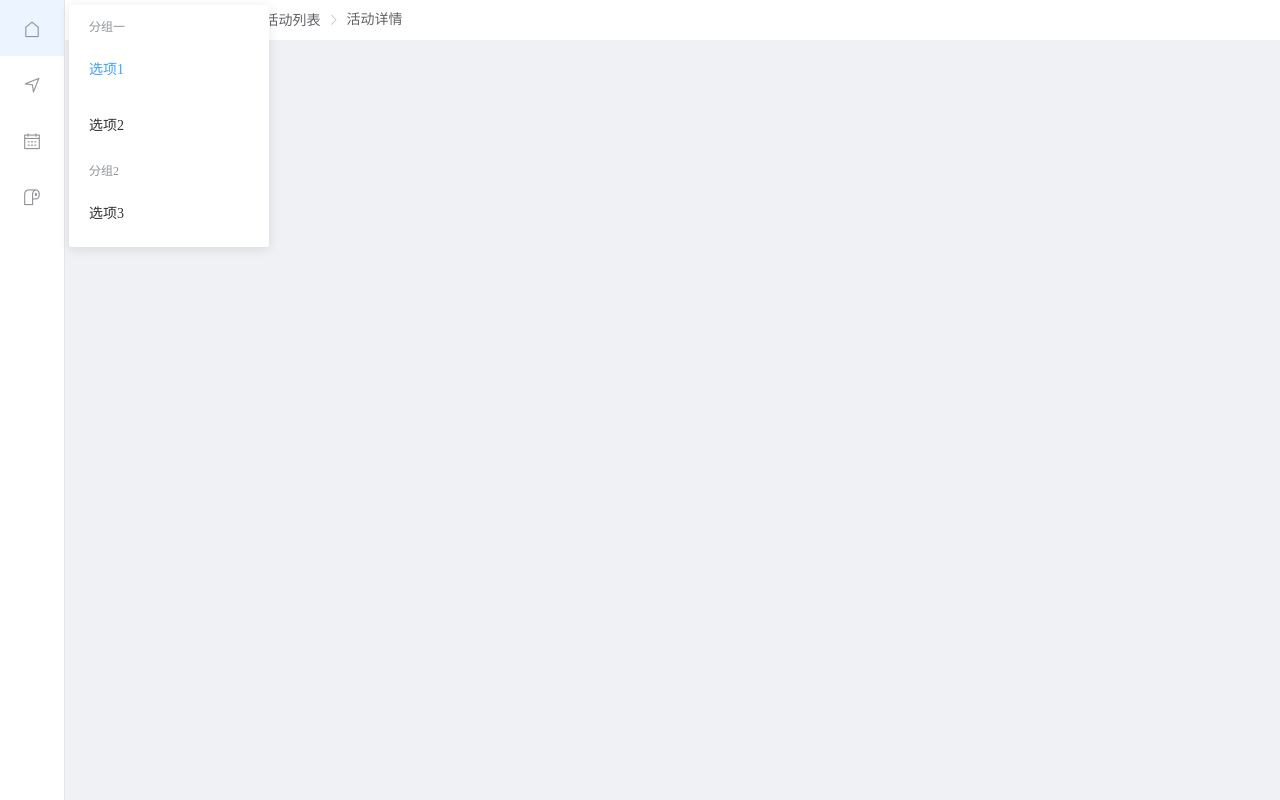
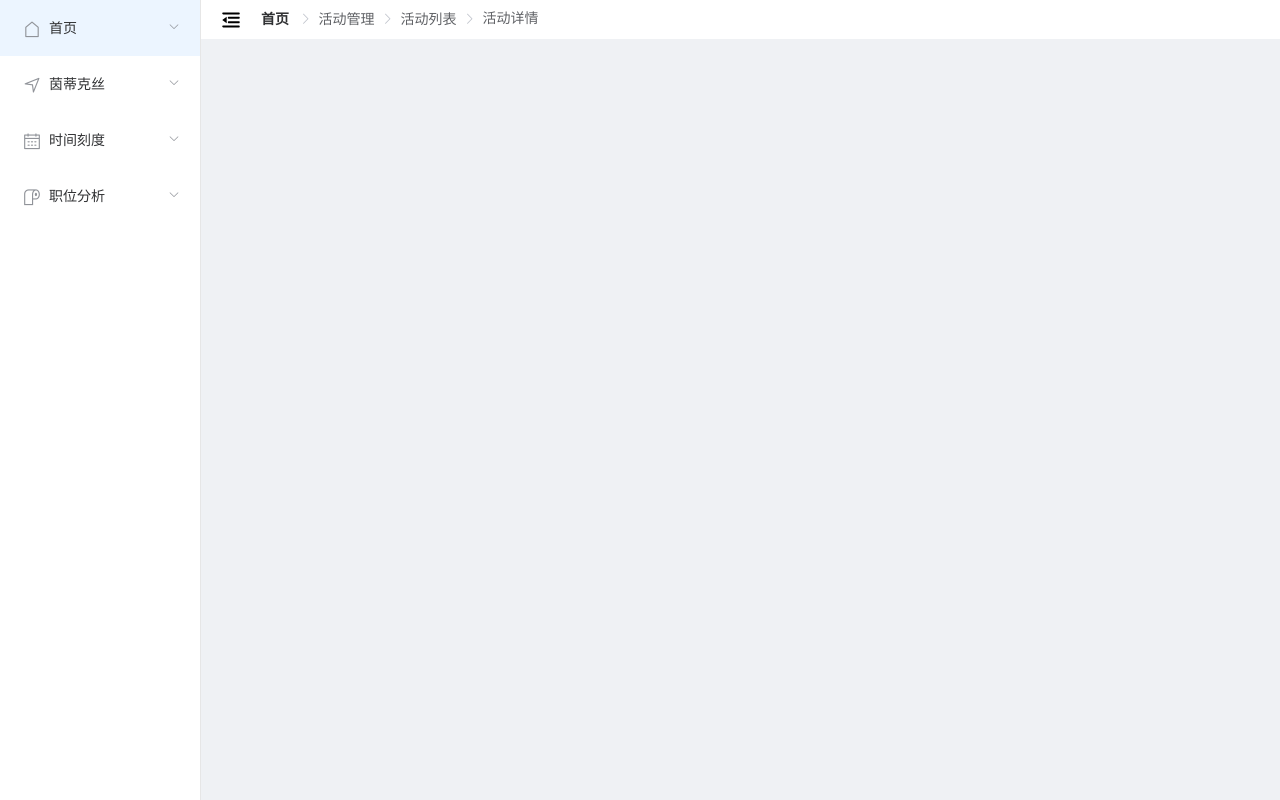
Before and after one commit to mirai027/position-analysis, a Vue app: page /dist/province in a window 1280 px wide. Built offline with nearby package versions, Linux system fonts and the light colour scheme.

Commit message:
:children_crossing: 添加了一个看起来不太智能及优雅的 侧栏和内容描点 联动

```diff
--- a/src/App.vue
+++ b/src/App.vue
@@ -3,7 +3,9 @@
     <sidebar class="el-menu-vertical-demo" />
     <div class="container">
       <Navbar class="nav" />
-      <router-view class="view" />
+      <div class="view">
+        <router-view />
+      </div>
     </div>
   </div>
 </template>
@@ -47,19 +49,8 @@ export default {
     flex-direction: column;
     position: relative;
     .nav {
-      height: 40px;
-      display: flex;
-      align-items: center;
-      border-bottom: solid 1px #e6e6e6;
-      .close-nav {
-        width: 20px;
-        cursor: pointer;
-        margin: 0 20px;
-        transition: all 0.5s;
-      }
-      .breadcrumb {
-        font-size: 14px;
-      }
+      height: 39px;
+      border-bottom: solid 1px #eff1f4;
     }
     .view {
       position: absolute;
@@ -68,6 +59,7 @@ export default {
       bottom: 0;
       left: 0;
       background: #eff1f4;
+      overflow: hidden;
     }
   }
 }
--- a/src/router/index.js
+++ b/src/router/index.js
@@ -30,7 +30,7 @@ const routes = [
 const router = new VueRouter({
   routes,
   mode: 'history',
-  base: '/dist/',
+  base: '/',
   scrollBehavior(to, from, savedPosition) {
     // 如果你的連結是帶 # 這種
     // to.hash 就會有值(值就是連結)
@@ -41,7 +41,7 @@ const router = new VueRouter({
         // 這個是透過 to.hash 的值來找到對應的元素
         // 照你的 html 來看是不用多加處理這樣就可以了
         // 例如你按下 #3 的連結，就會變成 querySelector('#3')，自然會找到 id = 3 的元素
-        selector: to.hash
+        // selector: to.hash
       }
     }
   }
--- a/src/store/modules/app.js
+++ b/src/store/modules/app.js
@@ -1,19 +1,46 @@
 const app = {
   state: {
-    toggleSidebar: true
+    toggleSidebar: false,
+    pagePoint: [],
+    pagePointIdx: {
+      idx: 0,
+      status: true
+    }
   },
   mutations: {
     TOGGLE_SIDEBAR: state => {
       state.toggleSidebar = !state.toggleSidebar
+    },
+    PAGE_POINT: (state, pointList) => {
+      state.pagePoint = [...pointList]
+    },
+    PAGE_POINT_IDX: (state, index) => {
+      /**
+       * 因为存在滚动了页面，但想点击时页面滚动回描点位置。但因为 idx的值相同，所以 watch无法监听得到。所以添加一个 status并每次更改值使得 watch每次都能监听到变化，来执行操作
+       * 每次点击都会更改 status的值，用于其他组件能使用 watch监听到变化（需要加 deep）
+       */
+      state.pagePointIdx.status = !state.pagePointIdx.status
+      state.pagePointIdx.idx = index
+      // let { idx, status } = state.pagePointIdx
+      // idx = index
+      // status = !status
     }
   },
   actions: {
     toggleSideBar({ commit }) {
       commit('TOGGLE_SIDEBAR')
+    },
+    pagePoint({ commit }, pointList) {
+      commit('PAGE_POINT', pointList)
+    },
+    pagePointIdx({ commit }, index) {
+      commit('PAGE_POINT_IDX', index)
     }
   },
   getters: {
-    toggleSidebar: state => state.toggleSidebar
+    toggleSidebar: state => state.toggleSidebar,
+    pagePoint: state => state.pagePoint,
+    pagePointIdx: state => state.pagePointIdx
   }
 }
 export default app
--- a/src/views/components/Navbar/index.vue
+++ b/src/views/components/Navbar/index.vue
@@ -34,8 +34,8 @@ export default {
         this.chartDOM.forEach(ele => {
           ele.resize()
         })
-      }, 200)
-    })
+      }, 1200)
+    }, 10)
   }
 }
 </script>
--- a/src/views/components/Sidebar/index.vue
+++ b/src/views/components/Sidebar/index.vue
@@ -1,6 +1,6 @@
 <template>
   <el-menu
-    default-active="1-1"
+    default-active="1-0"
     class="el-menu-vertical-demo"
     :collapse="toggleSidebar"
   >
@@ -9,14 +9,14 @@
         <i class="el-icon-house"></i>
         <span slot="title">首页</span>
       </template>
-      <el-menu-item-group>
-        <span slot="title">分组一</span>
-        <el-menu-item index="1-1">选项1</el-menu-item>
-        <el-menu-item index="1-2">选项2</el-menu-item>
-      </el-menu-item-group>
-      <el-menu-item-group title="分组2">
-        <el-menu-item index="1-3">选项3</el-menu-item>
-      </el-menu-item-group>
+      <el-menu-item
+        v-for="(item, idx) in pagePoint"
+        :key="idx"
+        :index="`1-${idx}`"
+        class="mirai-menu-item"
+        @click="handlePointIdx(idx)"
+        >{{ item.title }}</el-menu-item
+      >
     </el-submenu>
     <el-submenu index="2">
       <template slot="title">
@@ -61,9 +61,21 @@ export default {
     return {}
   },
   computed: {
-    ...mapGetters(['toggleSidebar'])
+    ...mapGetters(['toggleSidebar', 'pagePoint'])
   },
-  mounted() {}
+  watch: {
+    pagePoint: {
+      handler() {
+        console.log(this.pagePoint)
+      }
+    }
+  },
+  mounted() {},
+  methods: {
+    handlePointIdx(idx) {
+      this.$store.dispatch('pagePointIdx', idx)
+    }
+  }
 }
 </script>
 
--- a/src/views/home/company-size.vue
+++ b/src/views/home/company-size.vue
@@ -1,5 +1,5 @@
 <template>
-  <div class="company-size">
+  <div class="company-size-container">
     <div ref="companySizeChart" class="chart" />
     <p class="title">企业规模统计</p>
   </div>
@@ -123,7 +123,7 @@ export default {
 <style lang="scss" scoped>
 @import '~@/styles/index.scss';
 // $main-text-color: red;
-.company-size {
+.company-size-container {
   width: 100%;
   height: 100%;
   position: relative;
--- a/src/views/home/date-trend.vue
+++ b/src/views/home/date-trend.vue
@@ -1,7 +1,7 @@
 <template>
   <div class="date-trend-container">
+    <p class="title">全国招聘职位趋势图</p>
     <div ref="update" class="chart"></div>
-    <p class="title">全国招聘职位趋势图</p>
   </div>
 </template>
 
@@ -255,7 +255,7 @@ export default {
 }
 </script>
 
-<style lang="scss" scoped>
+<style lang="scss">
 @import '~@/styles/index.scss';
 .date-trend-container {
   width: 100%;
--- a/src/views/home/index.vue
+++ b/src/views/home/index.vue
@@ -1,6 +1,8 @@
 <template>
+  <div class="view-container">
     <div class="main-index">
-    <div class="row row-map">
+      <div class="row row-map magical-point">
+        <div class="mirai-point-title">我系描点一</div>
         <div class="map-left">
           <mapTem />
         </div>
@@ -9,18 +11,19 @@
           <edu-pos class="edu-pos" />
         </div>
       </div>
-    <div class="date-trend">
+      <div class="date-trend magical-point">
+        <div class="mirai-point-title">我系描点二</div>
         <dateTrend />
       </div>
-    <!-- <dateTrend class="date-trend" /> -->
-    <position class="position" />
-    <!-- <div class="edu-pos"></div> -->
-    <!-- <div class="salary-exp"></div> -->
-    <div class="row">
+      <div class="position magical-point">
+        <div class="mirai-point-title">我系描点三</div>
+        <position />
+      </div>
+      <div class="row magical-point">
+        <div class="mirai-point-title">我系描点四</div>
         <companySize class="company-size" />
-      <!-- <div class="benefit"></div> -->
         <benefit class="benefit" />
-      <!-- <benefit v-if="false" /> -->
+      </div>
     </div>
   </div>
 </template>
@@ -34,7 +37,7 @@ import benefit from './benefit'
 import dateTrend from './date-trend'
 import eduPos from './edu-pos'
 import mapRightTop from './map-right-top'
-// import { mapGetters } from 'vuex'
+import { mapGetters } from 'vuex'
 // import debounce from '@/utils/debounce.js'
 export default {
   components: {
@@ -49,40 +52,106 @@ export default {
     mapRightTop
   },
   computed: {
-    // ...mapGetters(['gChartDOM'])
+    ...mapGetters(['pagePoint', 'pagePointIdx'])
+  },
+  watch: {
+    pagePointIdx: {
+      handler() {
+        // console.log(12112)
+        const viewContainer = document.querySelector('.view-container')
+        viewContainer.scrollTop =
+          this.pagePoint[this.pagePointIdx.idx].location - 10
+      },
+      deep: true
+    }
   },
   mounted() {
-    // window.onresize = debounce(() => {
-    //   this.gChartDOM.forEach(ele => {
-    //     ele.resize()
-    //   })
-    // }, 800)
+    /**
+     * 因为滚动条是属于组件内部的，所以不能直接监听 window的 scroll。请监听真正事件滚动的 .view-container
+     * scrollTop获取当前滚动条的位置
+     * 每次滚动循环 Vuex中 pagePoint里每个描点所存的位置 location，判断 scrollTop值是否小于描点的位置值。如果为 true,则代表当前滚动位置属于此描点位置，获取其 index
+     * 为避免污染其他侧栏的 class类，添加 miraiMenuItem为自定义添加的侧栏导航 item类。每次滚动设置侧栏中添加了miraiMenuItem类的 item的类为默认值 'el-menu-item mirai-menu-item'。
+     * 为 miraiMenuItem类中的第[index]个添加 elementui默认选中类 'is-active'
+     */
+    const viewContainer = document.querySelector('.view-container')
+    viewContainer.addEventListener('scroll', () => {
+      const scrollTop = viewContainer.scrollTop
+      const miraiMenuItem = document.querySelectorAll('.mirai-menu-item')
+      for (let index = 0; index < this.pagePoint.length; index++) {
+        miraiMenuItem.forEach(element => {
+          element.className = 'el-menu-item mirai-menu-item'
+        })
+        const { location } = this.pagePoint[index]
+        if (scrollTop <= location) {
+          miraiMenuItem[index].classList.add('is-active')
+          return
         }
+      }
+    })
+
+    /**
+     * 临时性处理滚动联动
+     * .magical-point 为唯一获取描点位置的类
+     * .mirai-point-title 为描点文字，对应侧栏和顶部面包屑的标题
+     * 获取到所有描点的位置和标题后，提交到vuex中，侧栏监听 pagePoint的变化来生成对应的侧栏子项
+     */
+    this.$nextTick(() => {
+      const pointListLoc = []
+      const pointListTitle = []
+      document.querySelectorAll('.magical-point').forEach(el => {
+        pointListLoc.push(el.offsetTop)
+      })
+      document.querySelectorAll('.mirai-point-title').forEach(el => {
+        pointListTitle.push(el.innerText)
+      })
+      const point = []
+      pointListTitle.forEach((el, idx) => {
+        point.push({
+          location: pointListLoc[idx],
+          title: pointListTitle[idx]
+        })
+      })
+      this.$store.dispatch('pagePoint', point)
+    })
+  },
+  activated() {},
+  updated() {
+    console.log(1233123123211111111111111111)
+  },
+  methods: {}
 }
 </script>
 
 <style lang="scss" scoped>
 @import '~@/styles/index.scss';
-.main-index {
+.view-container {
   width: auto;
-  // background: #ff0;
-  padding: 10px;
+  height: 100%;
   overflow: auto;
   overflow-x: hidden;
-  display: flex;
-  flex-direction: column;
-
+  scroll-behavior: smooth;
+  .main-index {
+    height: auto;
+    padding: 10px;
+    .magical-point {
+      position: relative;
+      .mirai-point-title {
+        position: absolute;
+        top: 0;
+        left: 0;
+        display: none;
+      }
+    }
     .date-trend {
+      flex: 1;
       width: auto;
       height: 400px;
       background: #fff;
-    // 有坑，但不知道怎么解决
-    // overflow: hidden;
+      flex-shrink: 0;
     }
     .position {
       width: auto;
       // height: auto;
-    padding: 20px;
       background: #fff;
       margin: 15px 0;
     }
@@ -130,4 +199,5 @@ export default {
       margin-bottom: 15px;
     }
   }
+}
 </style>
--- a/src/views/home/map-right-top.vue
+++ b/src/views/home/map-right-top.vue
@@ -108,7 +108,6 @@ export default {
         if (el.isSelect) {
           count += el.num
         }
-        console.log(el)
       })
       this.pctNum[pctAllIdx].num = count / 100
     }
--- a/src/views/province/index.vue
+++ b/src/views/province/index.vue
@@ -1,6 +1,9 @@
 <template>
-  <div class="main-index">
-    我系茵蒂克丝
+  <div class="view-container">
+    <div class="main-index">
+      我系茵蒂克丝
+      <div class="test" style="width:auto;height: 9999px;background: red"></div>
+    </div>
   </div>
 </template>
 
@@ -13,10 +16,15 @@ export default {
 
 <style lang="scss" scope>
 @import '~@/styles/index.scss';
-.main-index {
+.view-container {
   width: auto;
-  padding: 10px;
+  height: 100%;
   overflow: auto;
   overflow-x: hidden;
+  scroll-behavior: smooth;
+  .main-index {
+    height: 6000px;
+    padding: 10px;
+  }
 }
 </style>
```
Also changed, not shown: src/views/home/position.vue (+5 -4 lines). Lines whose indentation alone changed are shown as unchanged.
